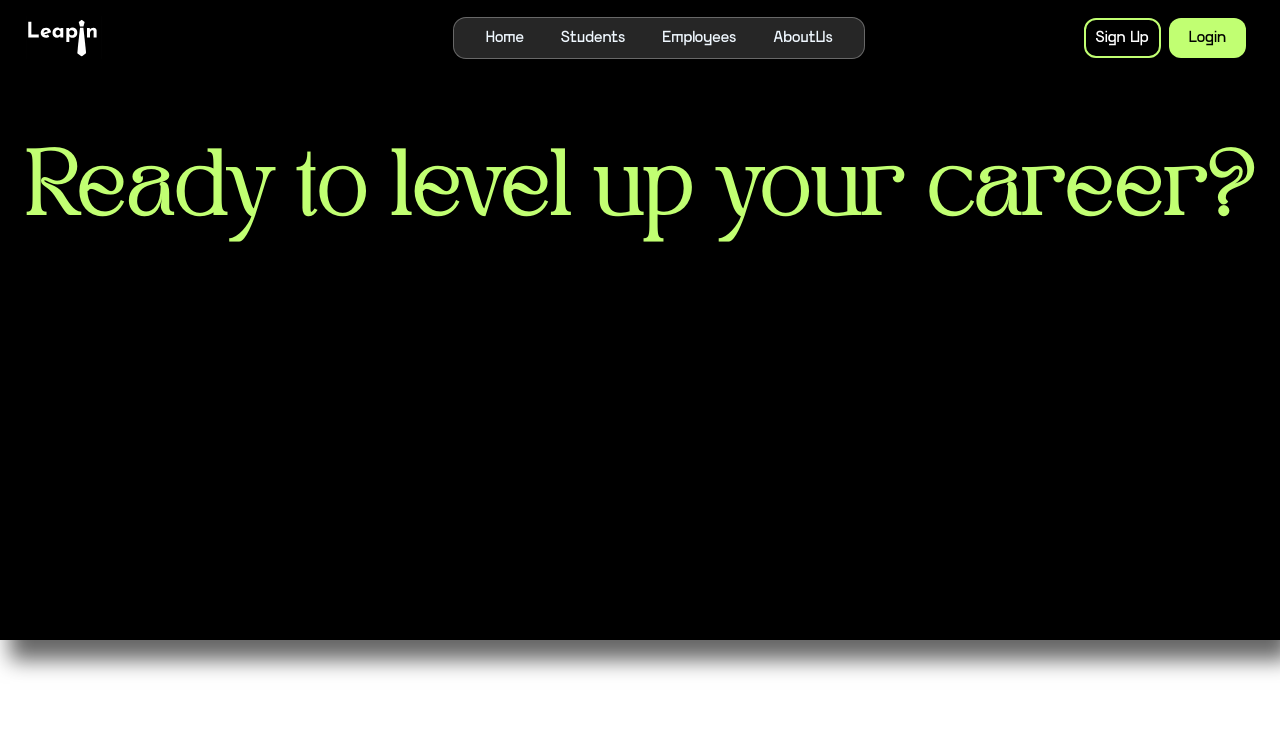
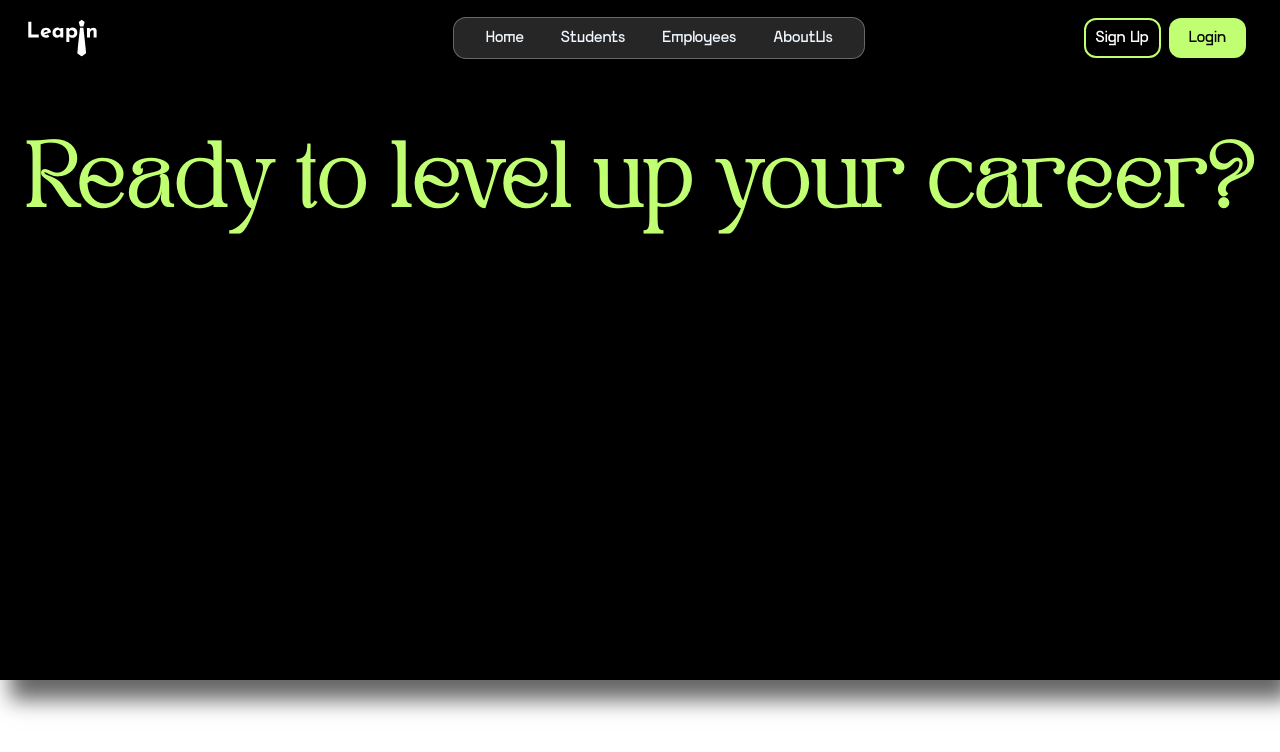
Before and after one commit to ShivanshBhargava/Placement_Mini-Portal, a React (Vite) app in the folder frontend/placement_mini_portal/: page / in a window 1280 px wide. Shown: the top 752 px of the page. Built offline with nearby package versions, Linux system fonts and the light colour scheme.

Commit message:
updated lander page

```diff
--- a/frontend/placement_mini_portal/src/components/Landing_page/Hero.css
+++ b/frontend/placement_mini_portal/src/components/Landing_page/Hero.css
@@ -1,7 +1,7 @@
 .blackbg {
     padding: 0;
     width: 100vw;
-    height: 80vh;
+    height: 85vh;
     background-color: black;
     box-shadow: 10px 20px 20px rgba(0, 0, 0, 0.6);
     display: flex;
@@ -18,6 +18,6 @@
 .question{
     font-family: 'TAN Pearls', serif;
     color: #c1ff72;
-    margin-top: 9vh;
+    margin-top: 8vh;
     font-size:8vh;
 }
```
